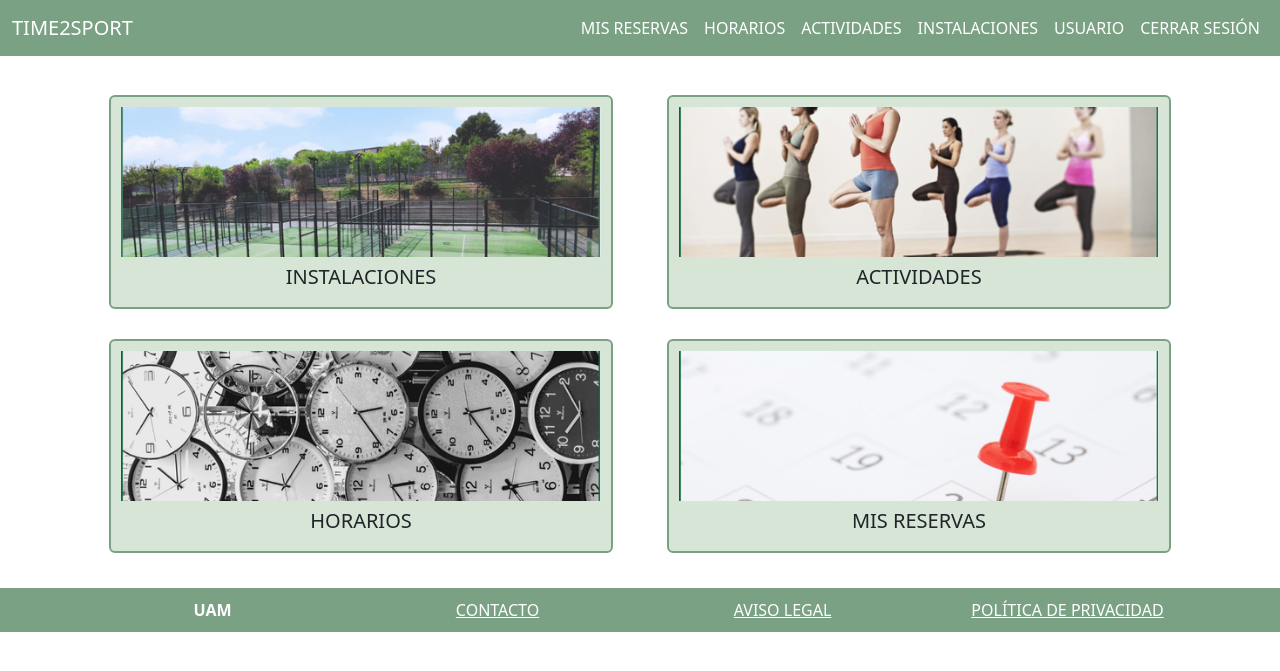
After one commit to esthermtnz/Time2Sport, a Django app: page /time2sport/ in a window 1280 px wide. The commit adds this page. Shown: the top 671 px of the page. Run offline with Django 5.2, Linux system fonts and the light colour scheme.

Commit message:
home page

```diff
--- a/time2sport/gestion_deportiva/templates/base.html
+++ b/time2sport/gestion_deportiva/templates/base.html
@@ -28,12 +28,16 @@
             height: 150px;
             object-fit: cover;
         }
+        .card a {
+            text-decoration: none;
+            color: inherit;
+        }
     </style>
 </head>
 <body>
     <nav class="navbar navbar-expand-lg navbar">
         <div class="container-fluid">
-            <a class="navbar-brand text-white" href="#">TIME2SPORT</a>
+            <a class="navbar-brand text-white" href="{% url 'home' %}">TIME2SPORT</a>
             <button class="navbar-toggler" type="button" data-bs-toggle="collapse" data-bs-target="#navbarNav">
                 <span class="navbar-toggler-icon"></span>
             </button>
--- /dev/null
+++ b/time2sport/gestion_deportiva/templates/home.html
@@ -0,0 +1,42 @@
+{% extends 'base.html' %}
+
+{% block content %}
+<div class="container text-center">
+    <div class="row">
+        <div class="col-md-6">
+            <div class="card">
+                <a href="{% url 'all_facilities' %}">
+                    <img src="/static/instalaciones.png" alt="Instalaciones">
+                    <h5 class="mt-2">INSTALACIONES</h5>
+                </a>
+            </div>
+        </div>
+        <div class="col-md-6">
+            <div class="card">
+                <a href="{% url 'all_activities' %}">
+                    <img src="/static/actividades.png" alt="Actividades">
+                    <h5 class="mt-2">ACTIVIDADES</h5>
+                </a>
+            </div>
+        </div>
+    </div>
+    <div class="row">
+        <div class="col-md-6">
+            <div class="card">
+                <a href="#">
+                    <img src="/static/horarios.png" alt="Horarios">
+                    <h5 class="mt-2">HORARIOS</h5>
+                </a>
+            </div>
+        </div>
+        <div class="col-md-6">
+            <div class="card">
+                <a href="#">
+                    <img src="/static/mis-reservas.png" alt="Mis Reservas">
+                    <h5 class="mt-2">MIS RESERVAS</h5>
+                </a>
+            </div>
+        </div>
+    </div>
+</div>
+{% endblock %}
--- a/time2sport/gestion_deportiva/urls.py
+++ b/time2sport/gestion_deportiva/urls.py
@@ -1,9 +1,13 @@
 from django.urls import path
 from .views import all_activities, activity_detail, all_facilities, facility_detail
+from .views import home
 
 urlpatterns = [
     path('activities/', all_activities, name='all_activities'),
     path('activities/<int:activity_id>/', activity_detail, name='activity_detail'),
     path('facilities/', all_facilities, name='all_facilities'),
     path('facilities/<int:facility_id>/', facility_detail, name='facility_detail'),
+
+    path('', home, name='home'),
+
 ]
--- a/time2sport/gestion_deportiva/views.py
+++ b/time2sport/gestion_deportiva/views.py
@@ -16,3 +16,6 @@ def all_facilities(request):
 def facility_detail(request, facility_id):
     facility = get_object_or_404(SportFacility, pk=facility_id)
     return render(request, 'facilities/facility_detail.html', {'facility': facility})
+
+def home(request):
+    return render(request, 'home.html')
```
Also changed, not shown: time2sport/static/actividades.png (added), time2sport/static/horarios.png (added), time2sport/static/instalaciones.png (added), time2sport/static/mis-reservas.png (added).
